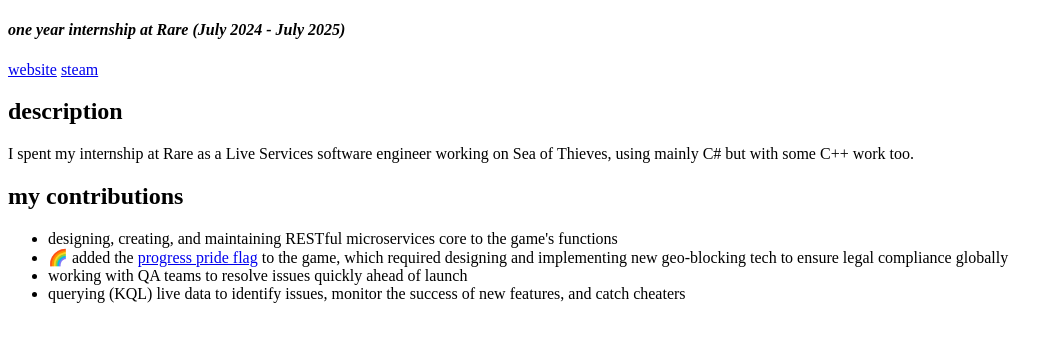
After one commit to quagsirus/catpowered.net, a Django app: template django/templates/me/projects/sea-of-thieves.html in a window 1280 px wide. The commit adds this page. Shown: the top 342 px of the page, without its empty margins (0-1064 px from the left). Run offline with Django 4.2, Linux system fonts and the light colour scheme; the template is opened without the code that fills it, so the values that code supplies are empty; some libraries are stand-ins or nearby versions.

Commit message:
add sea of thieves

```diff
--- a/django/templates/me/projects/index.html
+++ b/django/templates/me/projects/index.html
@@ -10,9 +10,10 @@
 	{% include "includes/background.shtml" with specific="cats" %}
     {% include "includes/navbar.shtml" with title="projects" %}
 	<div class="content">
-		<h2><i>cool stuff i made!</i></h2>
+		<h2><i>cool stuff i've done!</i></h2>
 		<p>Here's where you'll be able to find all the projects I'd like to showcase and write about!</p>
 		<div class="gallery">
+			<a href="projects/sea-of-thieves"><img src="{{STATIC_URL}}projects/sea-of-thieves.webp">sea of thieves</a>
 			<a href="projects/firesale"><img src="{{STATIC_URL}}projects/firesale.png">fireSALE</a>
 			<a href="projects/dont-miss-the-bell"><img src="{{STATIC_URL}}projects/dmtb.png">don't miss the bell</a>
 			<a href="projects/sins-of-the-squirrels"><img src="{{STATIC_URL}}projects/sots.png">sins of the squirrels</a>
--- /dev/null
+++ b/django/templates/me/projects/sea-of-thieves.html
@@ -0,0 +1,29 @@
+<!DOCTYPE html>
+<html lang="en">
+
+<head>
+    {% include "includes/head.shtml" with title="sea of thieves"%}
+    <meta name="description" content="project: sea of thieves">
+</head>
+
+<body>
+    {% include "includes/background.shtml" with specific="cats" %}
+    {% include "includes/navbar.shtml" with title="sea of thieves" %}
+    <div class="content">
+        <h4><i>one year internship at Rare (July 2024 - July 2025)</i></h4>
+        <a href="https://www.seaofthieves.com/">website</a>
+		<a href="https://store.steampowered.com/app/1172620/">steam</a>
+        <br />
+        <h2>description</h2>
+        <p>I spent my internship at Rare as a Live Services software engineer working on Sea of Thieves, using mainly C# but with some C++ work too.</p>
+        <h2>my contributions</h2>
+        <ul>
+            <li>designing, creating, and maintaining RESTful microservices core to the game's functions</li>
+            <li>🌈 added the <a class="inline-a" href="https://seaofthieves.wiki.gg/wiki/Progress_Pride_Flag">progress pride flag</a> to the game, which required designing and implementing new geo-blocking tech to ensure legal compliance globally</li>
+            <li>working with QA teams to resolve issues quickly ahead of launch</li>
+            <li>querying (KQL) live data to identify issues, monitor the success of new features, and catch cheaters</li>
+        </ul>
+    </div>
+</body>
+
+</html>
```
Also changed, not shown: django/static/projects/sea-of-thieves.webp (added).
